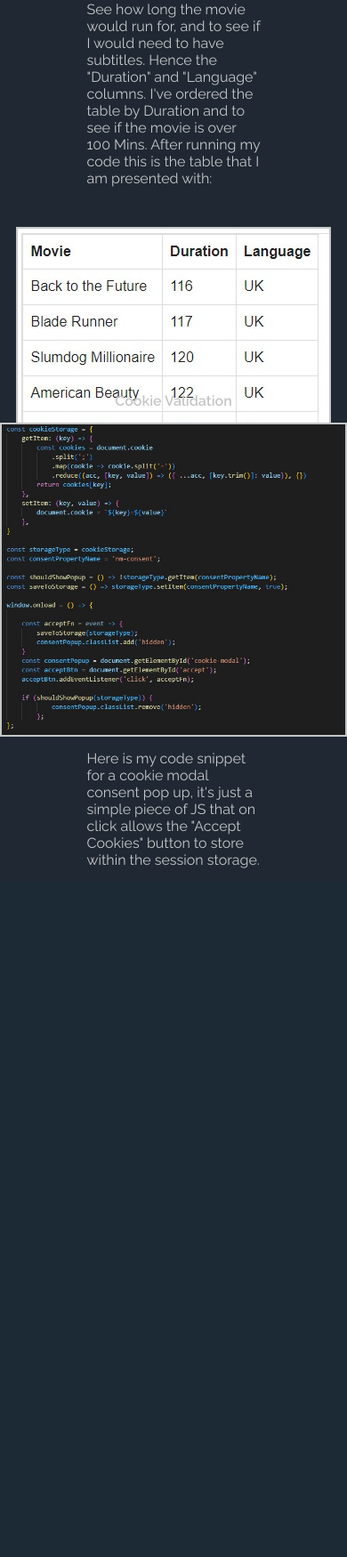
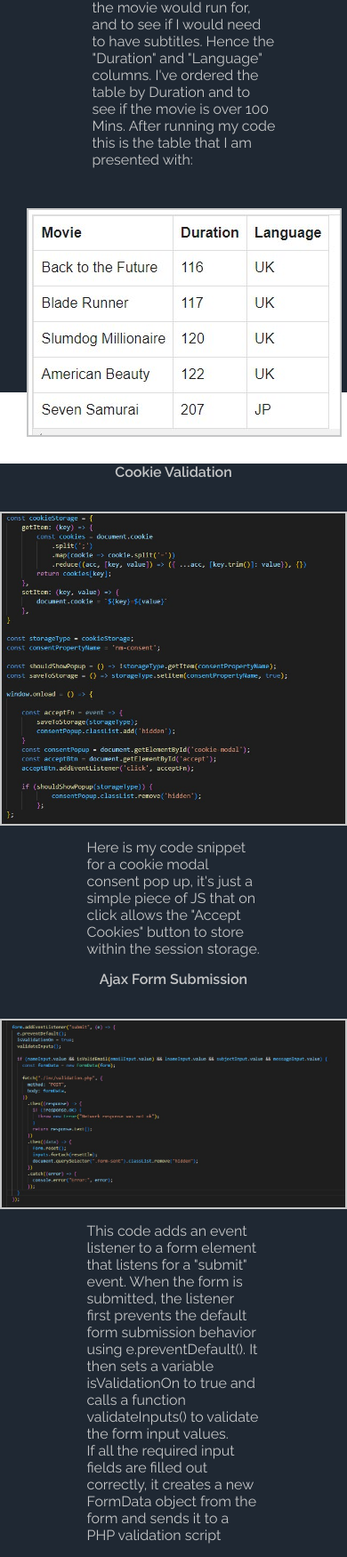
Before and after one commit to kanoxxian/portfolio1, a PHP site: page /codingexamples.html in a window 390 px wide. Shown: the part 2242-3992 px from the top of the page at 89% size. Before the commit the page ends 3218 px from the top, so only its background shows below. Run offline with PHP 8.4, Linux system fonts and the light colour scheme; some libraries are stand-ins or nearby versions.

Commit message:
changes to pages, and php update added new example

```diff
--- a/codingexamples.html
+++ b/codingexamples.html
@@ -12,11 +12,11 @@
 <body>
     <nav class="mobile-nav">
         <ol>
-            <li><a href="index.html#portfolio">My Portfolio</li></a>
+            <li><a href="index.php#portfolio">My Portfolio</li></a>
             <li><a href="aboutme.html">About Me</li></a>
             <li><a href="codingexamples.html">Coding Examples</li></a>
             <li><a href="scs.html">SCS Scheme</li></a>
-            <li><a href="index.html#contact-me">Contact Me</li></a>
+            <li><a href="index.php#contact-me">Contact Me</li></a>
             <div class="social-media">
                 <li><i class="fa-brands fa-facebook-f"></i></li>
                 <li><i class="fa-brands fa-instagram"></i></li>
@@ -28,13 +28,13 @@
 
 <div class="nav-container">
     <div class="nav-head">
-        <h2 class="nav-header-text"><a href="index.html">S</a></h2>
+        <h2 class="nav-header-text"><a href="index.php">S</a></h2>
         <ol>
             <li><a href="aboutme.html">About Me</li></a>
-            <li><a href="index.html#portfolio">My Portfolio</li></a>
+            <li><a href="index.php#portfolio">My Portfolio</li></a>
             <li><a href="codingexamples.html">Coding Examples</li></a>
             <li><a href="scs.html">SCS Scheme</li></a>
-            <li><a href="index.html#contact-me">Contact Me</li></a>
+            <li><a href="index.php#contact-me">Contact Me</li></a>
             <div class="social-media">
                 <li><i class="fa-brands fa-facebook-f"></i></li>
                 <li><i class="fa-brands fa-instagram"></i></li>
@@ -89,13 +89,21 @@ ORDER BY mov_time ASC
         </p>
         <img src="img/SQL_TABLE.jpg" alt="" class="sqltable">
     </div>
+    <div class="cookie-valid">
+        <h4>Cookie Validation</h4>
+        <img src="img/cookie.jpg" alt="">
+        <p>Here is my code snippet for a cookie modal consent pop up, it's just a simple piece of JS that on click allows the "Accept Cookies" button to store within the session storage.</p>
+    </div>
+    <div class="ajax-form">
+        <h4>Ajax Form Submission</h4>
+        <img src="img/ajax.jpg" alt="">
+        <p>This code adds an event listener to a form element that listens for a "submit" event. When the form is submitted, the listener first prevents the default form submission behavior using e.preventDefault(). It then sets a variable isValidationOn to true and calls a function validateInputs() to validate the form input values.<br>
+
+        If all the required input fields are filled out correctly, it creates a new FormData object from the form and sends it to a PHP validation script</p>
+    </div>
 </div>
 
-<div class="cookie-valid">
-    <h4>Cookie Validation</h4>
-    <img src="img/cookie.jpg" alt="">
-    <p>Here is my code snippet for a cookie modal consent pop up, it's just a simple piece of JS that on click allows the "Accept Cookies" button to store within the session storage.</p>
-</div>
+
 
 <script type="text/javascript" src="js/particles.min.js"></script>
 <script type="text/javascript" src="js/custom-particles.js"></script>
--- a/css/style.css
+++ b/css/style.css
@@ -615,6 +615,7 @@ input.valid {
 .sqltable {
   width: auto !important;
   height: auto !important;
+  margin: 30px;
 }
 
 pre {
@@ -628,7 +629,7 @@ pre {
   flex-direction: column;
   align-items: center;
   background-color: #1f2833;
-  margin-left: 210px;
+  width: 100%;
 }
 
 .cookie-valid img {
@@ -648,8 +649,33 @@ pre {
   margin-bottom: 15px;
 }
 
+.ajax-form {
+  display: flex;
+  flex-direction: column;
+  align-items: center;
+  background-color: #1f2833;
+  width: 100%;
+}
+
+.ajax-form img {
+  border: 2px #c5c6c7 solid;
+  width: 100%;
+  max-width: 900px;
+  max-height: 900px;
+}
+
+.ajax-form p {
+  color: #c5c6c7;
+  max-width: 50%;
+}
+
+.ajax-form h4 {
+  color: #c5c6c7;
+  margin-bottom: 15px;
+}
+
 @media screen and (max-width: 992px) {
-  .cookie-valid {
+  .cookie-valid, .ajax-form {
     margin-left: 0;
   }
   .comingsoon {
--- a/inc/validation.php
+++ b/inc/validation.php
@@ -14,8 +14,8 @@ if ($_SERVER["REQUEST_METHOD"] == "POST") {
     } else {
         // Insert data into database
         $servername = "localhost";
-        $username = "samgray";
-        $password = "qhfQpSI1nQ6@qd0v";
+        $username = "samgray_netmatters";
+        $password = "f,7?5HxRoXs*";
         $dbname = "samgray_portfolio";
 
         // Create database connection
--- a/scss/_comingsoon.scss
+++ b/scss/_comingsoon.scss
@@ -76,6 +76,7 @@
 .sqltable {
     width: auto !important;
     height: auto !important;
+    margin: 30px;
 }
 
 pre {
@@ -89,7 +90,7 @@ pre {
     flex-direction: column;
     align-items: center;
     background-color: $color-secondary;
-    margin-left: 210px;
+    width: 100%;
 }
 
 .cookie-valid img {
@@ -108,8 +109,32 @@ pre {
     margin-bottom: 15px;
 }
 
+.ajax-form {
+    display: flex;
+    flex-direction: column;
+    align-items: center;
+    background-color: $color-secondary;
+    width: 100%;
+}
+
+.ajax-form img {
+    border: 2px #c5c6c7 solid;
+    width: 100%;
+    max-width: 900px;
+    max-height: 900px;
+}
+.ajax-form p {
+    color: $color-primary;
+    max-width: 50%;
+}
+
+.ajax-form h4 {
+    color: $color-primary;
+    margin-bottom: 15px;
+}
+
 @media screen and (max-width: $brkpoint-xlg) {
-    .cookie-valid {
+    .cookie-valid, .ajax-form {
         margin-left: 0;
     }
     .comingsoon {
```
Also changed, not shown: aboutme.html (+5 -5 lines), index.php (+6 -6 lines), photoshop.html (+5 -5 lines), scs.html (+7 -7 lines), img/ajax.jpg (added), 1 other file.
